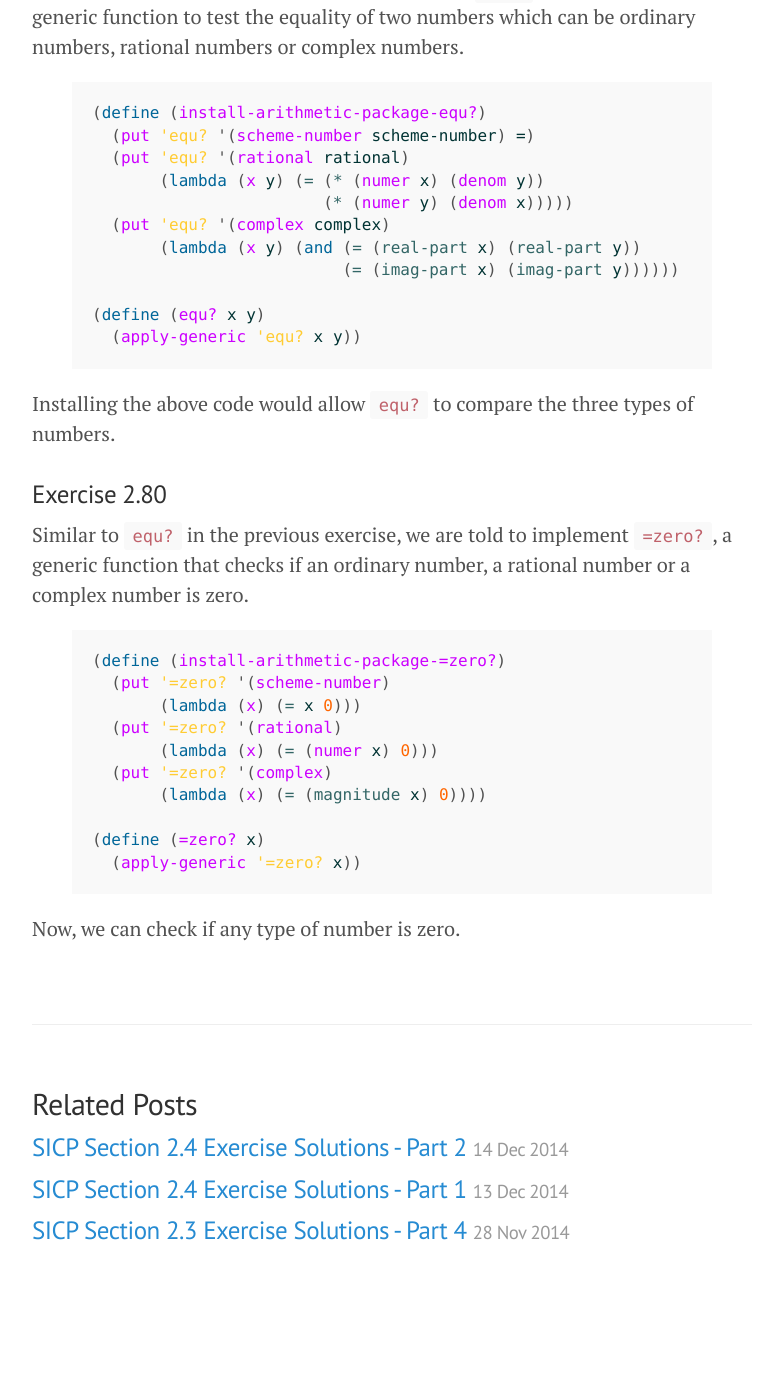
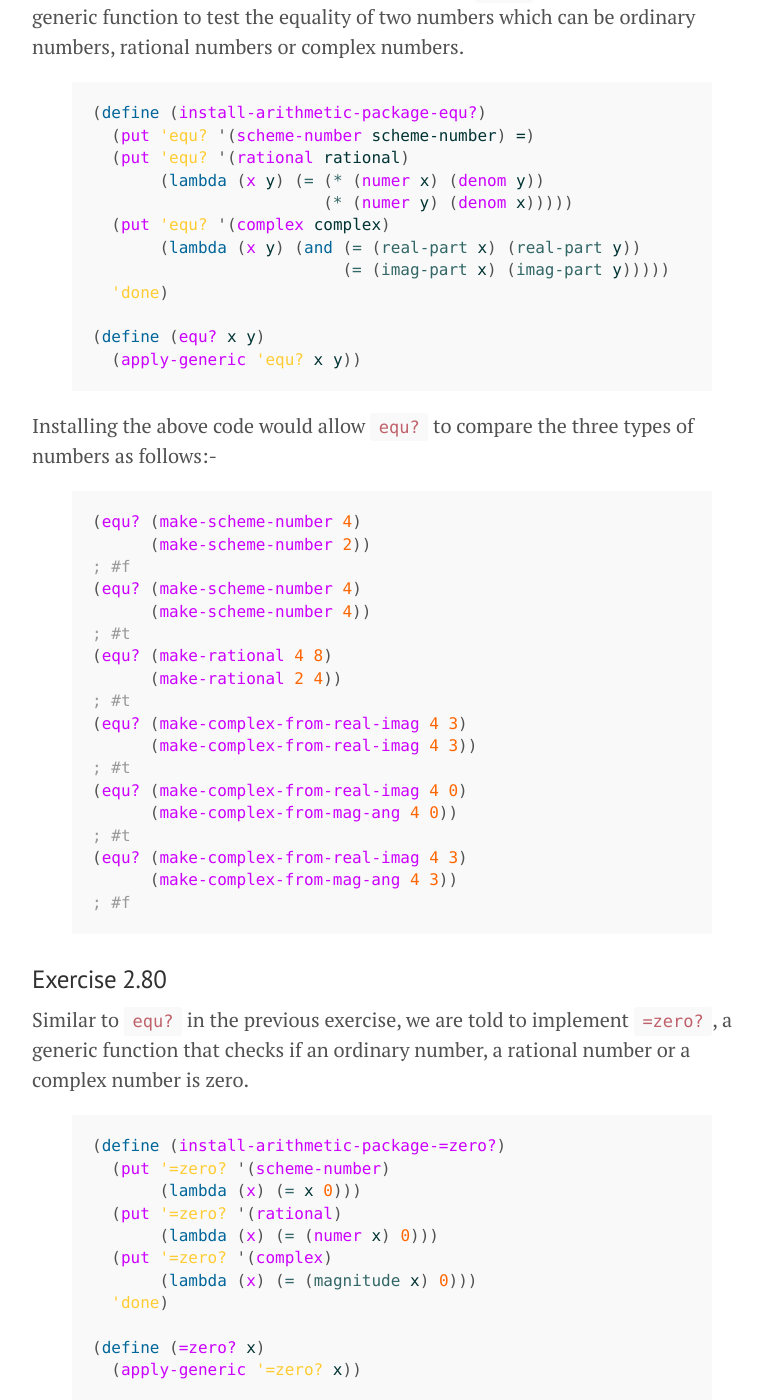
Before and after one commit to mohanrajendran/mohanrajendran.github.io, a Jekyll site: the page built from _posts/2014-12-15-SICPSolution2_5Pt1.md, in a window 1280 px wide and 1400 px high, scrolled down 2092 px. Shown: the whole window, without its empty margins (248-1011 px from the left). Built offline with Jekyll 4.4.1, drawn with Linux system fonts in a browser that asks for light colours; before the commit the page ends 3398 px from its top, so only the background shows below that; part of the change alters nothing that is shown; some of the changed text lies outside the part shown.

Commit message:
Until Exercise 2.83

```diff
--- a/_posts/2014-12-15-SICPSolution2_5Pt1.md
+++ b/_posts/2014-12-15-SICPSolution2_5Pt1.md
@@ -83,13 +83,35 @@ In this exercise, we are tasked with implementing `equ?` which can be used as a
                         (* (numer y) (denom x)))))
   (put 'equ? '(complex complex)
        (lambda (x y) (and (= (real-part x) (real-part y))
-                          (= (imag-part x) (imag-part y))))))
+                          (= (imag-part x) (imag-part y)))))
+  'done)
 
 (define (equ? x y)
   (apply-generic 'equ? x y))
 {% endhighlight %}
 
-Installing the above code would allow `equ?` to compare the three types of numbers.
+Installing the above code would allow `equ?` to compare the three types of numbers as follows:-
+
+{% highlight scheme %}
+(equ? (make-scheme-number 4)
+      (make-scheme-number 2))
+; #f
+(equ? (make-scheme-number 4)
+      (make-scheme-number 4))
+; #t
+(equ? (make-rational 4 8)
+      (make-rational 2 4))
+; #t
+(equ? (make-complex-from-real-imag 4 3)
+      (make-complex-from-real-imag 4 3))
+; #t
+(equ? (make-complex-from-real-imag 4 0)
+      (make-complex-from-mag-ang 4 0))
+; #t
+(equ? (make-complex-from-real-imag 4 3)
+      (make-complex-from-mag-ang 4 3))
+; #f
+{% endhighlight %}
 
 ### Exercise 2.80<a name="Exercise2_80">&nbsp;</a>
 
@@ -102,10 +124,28 @@ Similar to `equ?` in the previous exercise, we are told to implement `=zero?`, a
   (put '=zero? '(rational)
        (lambda (x) (= (numer x) 0)))
   (put '=zero? '(complex)
-       (lambda (x) (= (magnitude x) 0))))
+       (lambda (x) (= (magnitude x) 0)))
+  'done)
 
 (define (=zero? x)
   (apply-generic '=zero? x))
 {% endhighlight %}
 
-Now, we can check if any type of number is zero.
+Now, we can check if any type of number is zero as follows:-
+
+{% highlight scheme %}
+(=zero? (make-scheme-number 1))
+; #f
+(=zero? (make-scheme-number 0))
+; #t
+(=zero? (make-rational 1 2))
+; #f
+(=zero? (make-rational 0 2))
+; #t
+(=zero? (make-complex-from-real-imag 0 0))
+; #t
+(=zero? (make-complex-from-real-imag 1 0))
+; #f
+(=zero? (make-complex-from-mag-ang 0 1))
+; #t
+{% endhighlight %}
--- /dev/null
+++ b/_posts/2014-12-20-SICPSolution2_5Pt2.md
@@ -0,0 +1,210 @@
+---
+layout: post
+category: [SICP, Solutions]
+post_no: 31
+title: "SICP Section 2.5 Exercise Solutions - Part 2"
+submenu:
+   - { hook: "Exercise2_81", title: "Exercise 2.81" }
+   - { hook: "Exercise2_82", title: "Exercise 2.82" }
+   - { hook: "Exercise2_83", title: "Exercise 2.83" }
+   - { hook: "Exercise2_84", title: "Exercise 2.84" }
+---
+### Exercise 2.81<a name="Exercise2_81">&nbsp;</a>
+
+This exercise serves to introduce the concept of coercion to us. Louis believes that we need to add functions to coerce arguments of each type to their own type ie. an identity function. With the identity functions installed, we are asked to explain its effects.
+
+<!--excerpt-->
+
+##### Part-1
+
+In the first part of the question, Louis installs the following code in addition to the identity coercions:-
+
+{% highlight scheme %}
+(define (exp x y)
+  (apply-generic 'exp x y))
+
+(put 'exp
+     '(scheme-number scheme-number)
+     (lambda (x y)
+       (tag (expt x y))))
+{% endhighlight %}
+
+Now, we are asked what happens if we call `exp` on two complex numbers. Since we do not have a `exp` procedure defined for `'(complex complex)` type, I would expect it to enter an infinite loop. Let us see how this is:-
+
+{% highlight scheme %}
+(exp c1 c2)
+
+(apply-generic 'exp c1 c2)
+
+; (get 'exp '(complex complex)) evaluates to #f
+; (get-coercion 'complex 'complex) returns identity
+(apply-generic 'exp (complex->complex c1) c2)
+
+(apply-generic 'exp c1 c2)
+
+...
+{% endhighlight %}
+
+As can be seen, we enter an inifinite loop because coercing back to the original type brings us back to square one.
+
+##### Part-2
+
+In the second part, we are asked if Louis made the right choice in providing coercions for the arguments of the same type. My answer would be no. Louis made the wrong decision. As seen in the previous part, adding identity coercions cause loops because they add no new information to the program flow. If there already did not exist a function that takes the argument types, trying again without changing types would be foolish. By not adding these identity coercions, `apply-generic` function would work correctly by throwing an error for the missing function.
+
+##### Part-3
+
+In this part, we are told to modify `apply-generic` so that it does not try coercion if both arguments have the same type.
+
+{% highlight scheme %}
+(define (apply-generic op . args)
+  (let ((type-tags (map type-tag args)))
+    (let ((proc (get op type-tags)))
+      (if proc
+          (apply proc (map contents args))
+          (if (= (length args) 2)
+              (let ((type1 (car type-tags))
+                    (type2 (cadr type-tags))
+                    (a1 (car args))
+                    (a2 (cadr args)))
+                (if (eq? type1 type2)
+                    (error "No method for these types"
+                           (list op type-tages))
+                    ((let ((t1->t2
+                            (get-coercion type1
+                                          type2))
+                           (t2->t1
+                            (get-coercion type2
+                                          type1)))
+                       (cond (t1->t2
+                              (apply-generic
+                               op (t1->t2 a1) a2))
+                             (t2->t1
+                              (apply-generic
+                               op a1 (t2->t1 a2)))
+                             (else
+                              (error
+                               "No method for
+                                these types"
+                               (list
+                                op
+                                type-tags)))))))
+              (error
+               "No method for these types"
+               (list op type-tags)))))))
+{% endhighlight %}
+
+### Exercise 2.82<a name="Exercise2_82">&nbsp;</a>
+
+In this exercise, we are tasked with generalizing `apply-generic` to handle coercion in the general case of multiple arguments. This can be done by finding a super-type amongst the given argument types and coercing them all to the proper form. To that end, let us rewrite `apply-generic` in a more composed form as follows:-
+
+{% highlight scheme %}
+(define (apply-generic op . args)
+  (define (get-super-type types)
+    (if (are-all-same? types)
+        #f
+        (super-type-iter types types)))
+
+  (define (are-all-same? types)
+    (define (same-iter target other-types)
+      (if (null? other-types)
+          #t
+          (and (eq? target (car other-types))
+               (same-iter target (cdr other-types)))))
+    (same-iter (car types) (cdr types)))
+
+  (define (super-type-iter types candidate-types)
+    (if (null? candidate-types)
+        #f
+        (if (are-sub-types types (car candidate-types))
+            (car candidate-types)
+            (super-type types (cdr candidate-types)))))
+
+  (define (are-sub-types types target)
+    (if (null? types)
+        #t
+        (if (or (eq? (car types) target)
+                (get-coercion (car types) target))
+        (are-sub-types (cdr types) target)
+        #f)))
+
+  (define (coerce-to super-type)
+    (lambda (arg)
+      (let ((arg-type (type-tag arg)))
+        (if (eq? arg-type super-type)
+            arg
+            (let ((coercion (get-coercion arg-type super-type)))
+              (coercion arg))))))
+
+  (let ((type-tags (map type-tag args)))
+    (let ((proc (get op type-tags)))
+      (if proc
+          (apply proc (map contents args))
+          (let ((super-type (get-super-type type-tags)))
+            (if super-type
+                (apply apply-generic (cons op (map (coerce-to super-type) args)))
+                (error "No method for these types"
+                       (list op type-tags))))))))
+{% endhighlight %}
+
+When we cannot find the correct function, we try coercing. First, we check if all the supplied types are the same. If they are, there is no use coercing and emits an error. Then, we try to find a super type amongst the given types. If we can't find such a type, we emit an error. Finally, given the super-type, we coerce all the arguments to that super-type and try again. Let us run some test cases:-
+
+{% highlight scheme %}
+(add (make-complex-from-real-imag 3 4) (make-scheme-number 5))
+; (complex rectangular 8 . 4)
+{% endhighlight %}
+
+The original cases work. Let us define a function that takes three arguments and try again.
+
+{% highlight scheme %}
+(define (install-complex-package-add3)
+  (define (tag x)
+    (attach-tag 'complex x))
+  (put 'add3 '(complex complex complex)
+    (lambda (z1 z2 z3) (add (add (tag z1) (tag z2)) (tag z3))))
+  'done)
+; install-complex-package-add3
+(install-complex-package-add3)
+; done
+(define (add3 x y z) (apply-generic 'add3 x y z))
+; add3
+
+(add3 (make-complex-from-real-imag 1 2)
+      (make-complex-from-real-imag 3 4)
+      (make-complex-from-real-imag 5 6))
+; (complex rectangular 9 . 12)
+
+(add3 (make-complex-from-real-imag 1 2)
+      (make-scheme-number 3)
+      (make-complex-from-real-imag 5 6))
+; (complex rectangular 9 . 8)
+{% endhighlight %}
+
+The one pitfall to this method is that the super-type to be tested is always one that is amongst the arguments supplied. For example, let us look at the relations for geometric figures given in the book. If we are given a function called on `'(triangle quadrilateral)` type, we cannot solve it correctly because there is no coercion from `'triangle` to `'quadrilateral` or vice versa. However, there exists coercion for their combined super-type `'polygon`. This coercion will not be tested in our current algorithm.
+
+### Exercise 2.83<a name="Exercise2_83">&nbsp;</a>
+
+In this exercise, we are asked to design a procedure that raises the type of the data and install them. We use `scheme-number` to replace `real`.
+
+{% highlight scheme %}
+(define (install-arithmetic-package-raise)
+  (put 'raise '(integer)
+       (lambda (n) (make-rational n 1)))
+  (put 'raise '(rational)
+       (lambda (r)
+         (make-scheme-number (exact->inexact (/ (numer r) (denom r))))))
+  (put 'raise '(scheme-number)
+       (lambda (n) (make-from-real-imag n 0)))
+  'done)
+
+(define (raise x)
+  (apply-generic 'raise x))
+{% endhighlight %}
+
+With this package in place, we can raise the data types. Let us test it:-
+
+{% highlight scheme %}
+(raise (make-scheme-number 5))
+; (rectangular 5 . 0)
+(raise (make-rational 3 4))
+; (scheme-number . .75)
+{% endhighlight %}
```
Also changed, not shown: _posts/2014-12-13-SICPSolution2_4Pt1.md (+2 -2 lines).
